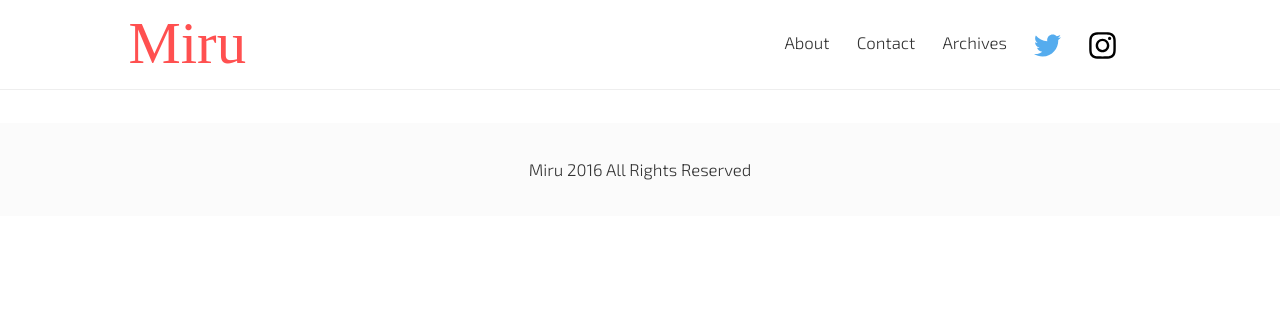
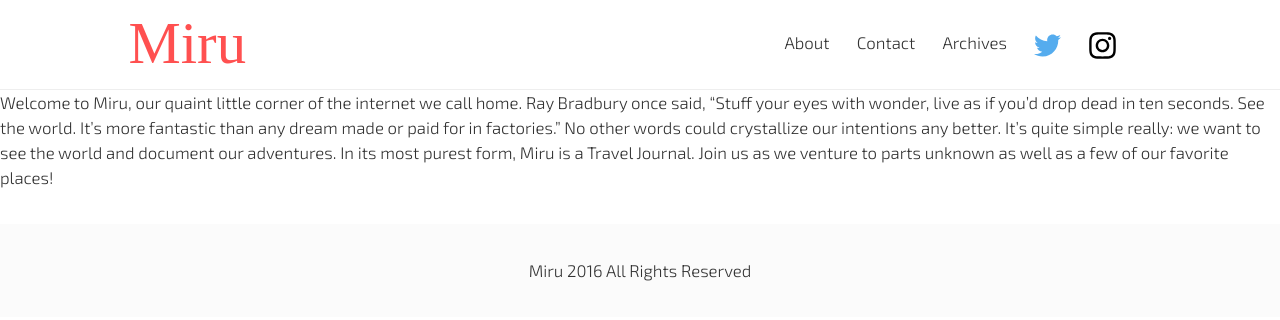
Before and after one commit to PHironaka/Miru-Blog, a Jekyll site: the page built from _authors/peter-hironaka.markdown, in a window 1280 px wide. Shown: the top 320 px of the page. Built offline with Jekyll 4.4.1, drawn with Linux system fonts in a browser that asks for light colours; some web fonts are replaced; a script that is not in the unit is left out; comment, search, counter and statistics services are not loaded.

Commit message:
Updated Peter Hironaka

```diff
--- a/_authors/peter-hironaka.markdown
+++ b/_authors/peter-hironaka.markdown
@@ -3,3 +3,5 @@ title: Peter Hironaka
 date: 2016-05-22 17:02:00 Z
 layout: default
 ---
+
+Welcome to Miru, our quaint little corner of the internet we call home. Ray Bradbury once said, “Stuff your eyes with wonder, live as if you’d drop dead in ten seconds. See the world. It’s more fantastic than any dream made or paid for in factories.” No other words could crystallize our intentions any better. It’s quite simple really: we want to see the world and document our adventures. In its most purest form, Miru is a Travel Journal. Join us as we venture to parts unknown as well as a few of our favorite places!
```
